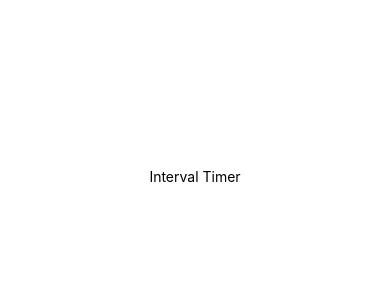
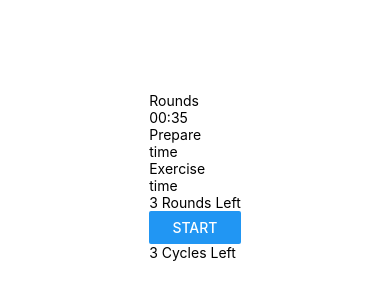
Before and after one commit to irfanundevli/react-native-interval-timer, a React Native app: screen / in a window 390 px wide. Shown: the part 246-546 px from the top of the page. Built offline with nearby package versions, Linux system fonts and the light colour scheme.

Commit message:
Add static data and components

```diff
--- a/App.tsx
+++ b/App.tsx
@@ -1,6 +1,6 @@
 import { StatusBar } from "expo-status-bar";
 import { StyleSheet, View } from "react-native";
-import IntervalTimer from "./IntervalTimer";
+import { IntervalTimer } from "./interval_timer";
 
 export default function App() {
   return (
--- /dev/null
+++ b/interval_timer/IntervalTimer.tsx
@@ -0,0 +1,19 @@
+import React from "react";
+import { View, Text } from "react-native";
+import Header from "./header";
+import Footer from "./footer";
+import Step from "./step";
+
+export default function IntervalTimer() {
+  return (
+    <View>
+      <Header />
+
+      <Step name={"Prepare"} time={"00:05"} />
+
+      <Step name={"Exercise"} time={"00:30"} />
+
+      <Footer />
+    </View>
+  );
+}
--- /dev/null
+++ b/interval_timer/badge/index.tsx
@@ -0,0 +1,14 @@
+import React from "react";
+import { View, Text } from "react-native";
+
+interface Props {
+  text: string;
+}
+
+export default function Badge({ text }: Props) {
+  return (
+    <View>
+      <Text>{text}</Text>
+    </View>
+  );
+}
--- /dev/null
+++ b/interval_timer/footer/index.tsx
@@ -0,0 +1,13 @@
+import React from "react";
+import { View, Button } from "react-native";
+import Badge from "../badge";
+
+export default function Footer() {
+  return (
+    <View>
+      <Badge text="3 Rounds Left" />
+      <Button title="Start" />
+      <Badge text="3 Cycles Left" />
+    </View>
+  );
+}
--- a/IntervalTimer.tsx
+++ b/interval_timer/header/index.tsx
@@ -1,10 +1,11 @@
 import React from "react";
 import { View, Text } from "react-native";
 
-export default function IntervalTimer() {
+export default function Header() {
   return (
     <View>
-      <Text>Interval Timer</Text>
+      <Text>Rounds</Text>
+      <Text>00:35</Text>
     </View>
   );
 }
--- /dev/null
+++ b/interval_timer/index.ts
@@ -0,0 +1 @@
+export { default as IntervalTimer } from "./IntervalTimer";
--- /dev/null
+++ b/interval_timer/step/index.tsx
@@ -0,0 +1,16 @@
+import React from "react";
+import { View, Text } from "react-native";
+
+interface Props {
+  name: string;
+  time: string;
+}
+
+export default function Step({ name, time }: Props) {
+  return (
+    <View>
+      <Text>{name}</Text>
+      <Text>time</Text>
+    </View>
+  );
+}
```
Also changed, not shown: 1 other file (tests, documents, lock files or other folders).
